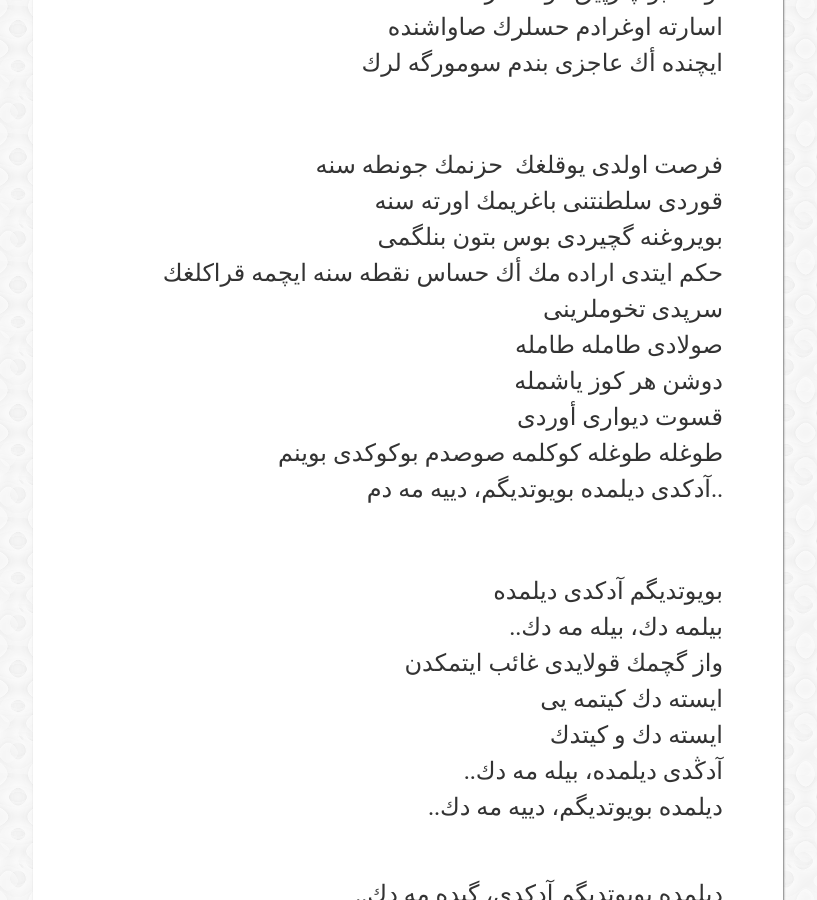
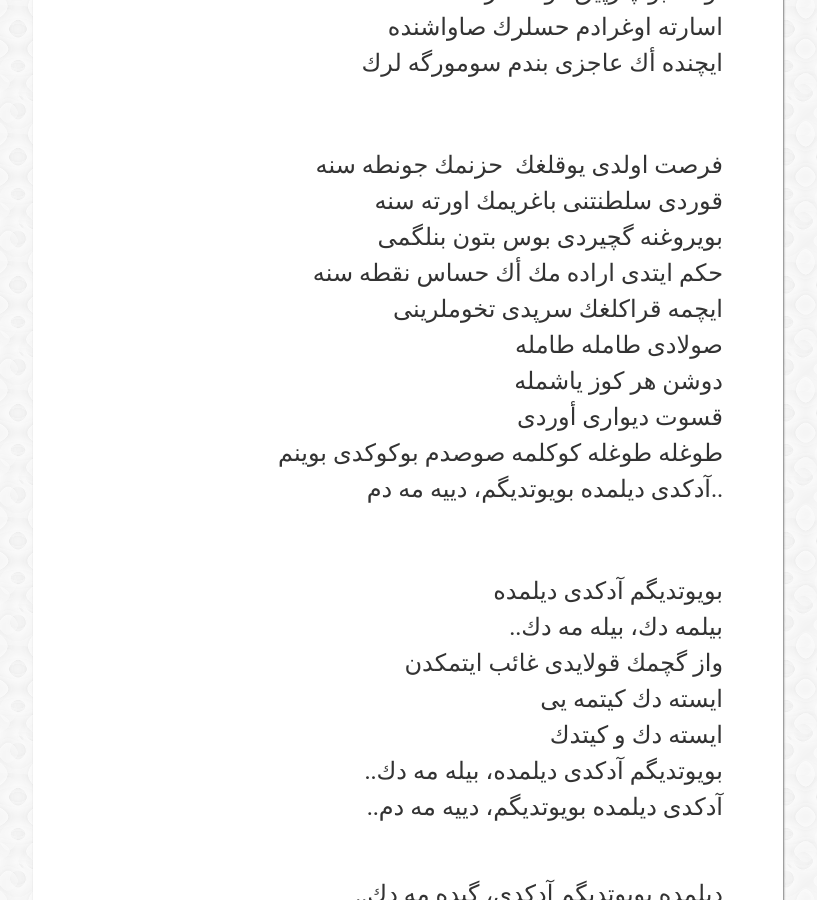
Before and after one commit to muhammedaydogdu/muhammedaydogdu.github.io, a Jekyll site: the page built from _posts/2018-05-13-adindi-buyuttugum-dilimde-os.md, in a window 1280 px wide and 900 px high, scrolled down 1629 px. Shown: the whole window, without its empty margins (232-1049 px from the left). Built offline with Jekyll 4.4.1, drawn with Linux system fonts in a browser that asks for light colours; some web fonts are replaced; some of the changed text lies outside the part shown.

Commit message:
Update 2018-05-13-adindi-buyuttugum-dilimde-os.md

```diff
--- a/_posts/2018-05-13-adindi-buyuttugum-dilimde-os.md
+++ b/_posts/2018-05-13-adindi-buyuttugum-dilimde-os.md
@@ -74,8 +74,8 @@
 واز گچمك قولایدی غائب ایتمكدن
 ایسته دك كیتمه یی
 ایسته دك و كیتدك
-..آدڭدی دیلمده، بیله مه دك
-..دیلمده بویوتدیگم، دییه مه دك
+..بویوتدیگم آدكدی دیلمده، بیله مه دك
+..آدكدی دیلمده بویوتدیگم، دییه مه دم
 
 <br/>
 ..دیلمده بویوتدیگم آدكدی، گیده مه دك
```
